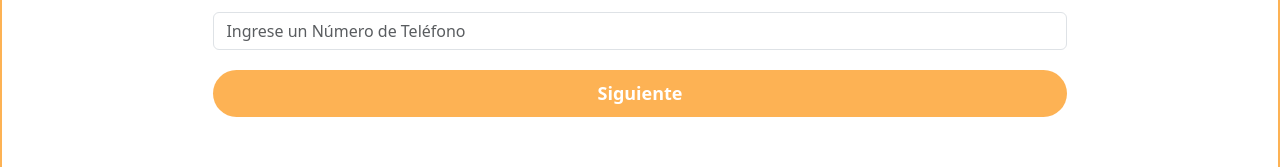
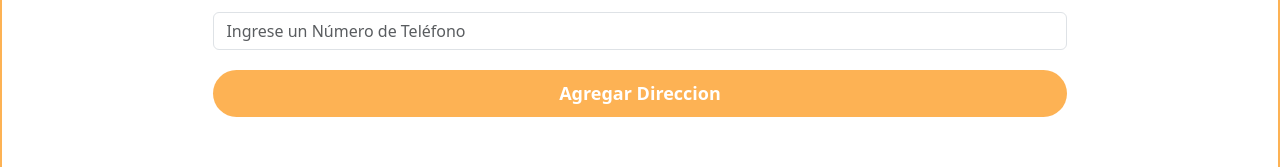
Before and after one commit to jairoaguilarts/AsiaImport, a React (Create React App) app: page /compra in a window 1280 px wide. Shown: the part 1098-1265 px from the top of the page. Built offline with nearby package versions, Linux system fonts and the light colour scheme; no server answers; a web font is replaced by a local one.

Commit message:
finalizando implementacion de crear ordenes

```diff
--- a/src/components/Client_screens/ProcederCompra.js
+++ b/src/components/Client_screens/ProcederCompra.js
@@ -3,9 +3,12 @@ import './ProcederCompra.css';
 import Form from 'react-bootstrap/Form';
 import Select from 'react-select';
 import { useNavigate } from "react-router-dom";
+
 const opcionInicialDepartamento = { value: '', label: 'Seleccione un departamento' };
+
 function ProcederCompra() {
   const [isDeliverySelected, setIsDeliverySelected] = useState(true);
+  const [isAgregarDireccionSelected, setIsAgregarDireccionSelected] = useState(true);
   const [departamento, setDepartamento] = useState('');
   const [municipio, setMunicipio] = useState('');
   const [direccion, setDireccion] = useState('');
@@ -32,6 +35,7 @@ function ProcederCompra() {
   }, []);
 
   const handleSeleccionarDireccion = async (_id) => {
+    setIsAgregarDireccionSelected(false);
     fetch(`https://importasia-api.onrender.com/cargarDireccion?_id=${_id}`)
       .then(response => response.json())
       .then(data => {
@@ -50,6 +54,42 @@ function ProcederCompra() {
       .catch(error => {
         console.error('Error al conectar con el servidor', error);
       });
+  };
+
+  const handleLimpiarCampos = () => {
+    setIsAgregarDireccionSelected(true);
+    setDepartamentoSeleccionado(opcionInicialDepartamento);
+    setMunicipio("");
+    setDireccion("");
+    setPuntoReferencia("");
+    setNumeroTelefono("");
+  };
+
+  const handleAgregarDireccion = async () => {
+    try {
+      const dataDireccion = {
+        userFirebaseUID: firebaseUID,
+        departamento,
+        municipio,
+        direccion,
+        puntoReferencia: puntoreferencia,
+        numeroTelefono: numerotelefono
+      };
+
+      const response = await fetch("https://importasia-api.onrender.com/agregarDireccion", {
+        method: "POST",
+        headers: {
+          "Content-Type": "application/json",
+        },
+        body: JSON.stringify(dataDireccion),
+      });
+
+      if(response.ok) {
+        alert("Direccion creada");
+      }
+    } catch (error) {
+      console.log(error);
+    }
   };
 
   const handleDeliveryClick = () => {
@@ -293,11 +333,11 @@ function ProcederCompra() {
                 </div>
               );
             })}
-            <div key={direccion._id} className="card-direcciones">
+            <div className="card-direcciones">
               <p className="heading-direcciones">Agregar Direccion</p>
               <p className="para-direcciones">+</p>
               <div className="overlay-direcciones"></div>
-              <button className="card-btn-direcciones" onClick={() => handleSeleccionarDireccion(direccion._id)}>Seleccionar</button>
+              <button className="card-btn-direcciones" onClick={handleLimpiarCampos}>Seleccionar</button>
             </div>
           </div>
           {/* Contenido de los departamentos */}
@@ -353,9 +393,20 @@ function ProcederCompra() {
               value={numerotelefono}
               onChange={(e) => setNumeroTelefono(e.target.value)}
             />
-            <button className='boton-siguiente' onClick={Procederpago}>
-              <p>Siguiente</p>
-            </button>
+            {isAgregarDireccionSelected ? (
+              <>
+                <button className='boton-siguiente' onClick={handleAgregarDireccion}>
+                  <p>Agregar Direccion</p>
+                </button>
+              </>
+            ) : (
+              <>
+                <button className='boton-siguiente' onClick={Procederpago}>
+                  <p>Siguiente</p>
+                </button>
+              </>
+            )}
+
           </div>
         </>
       ) : (
```
